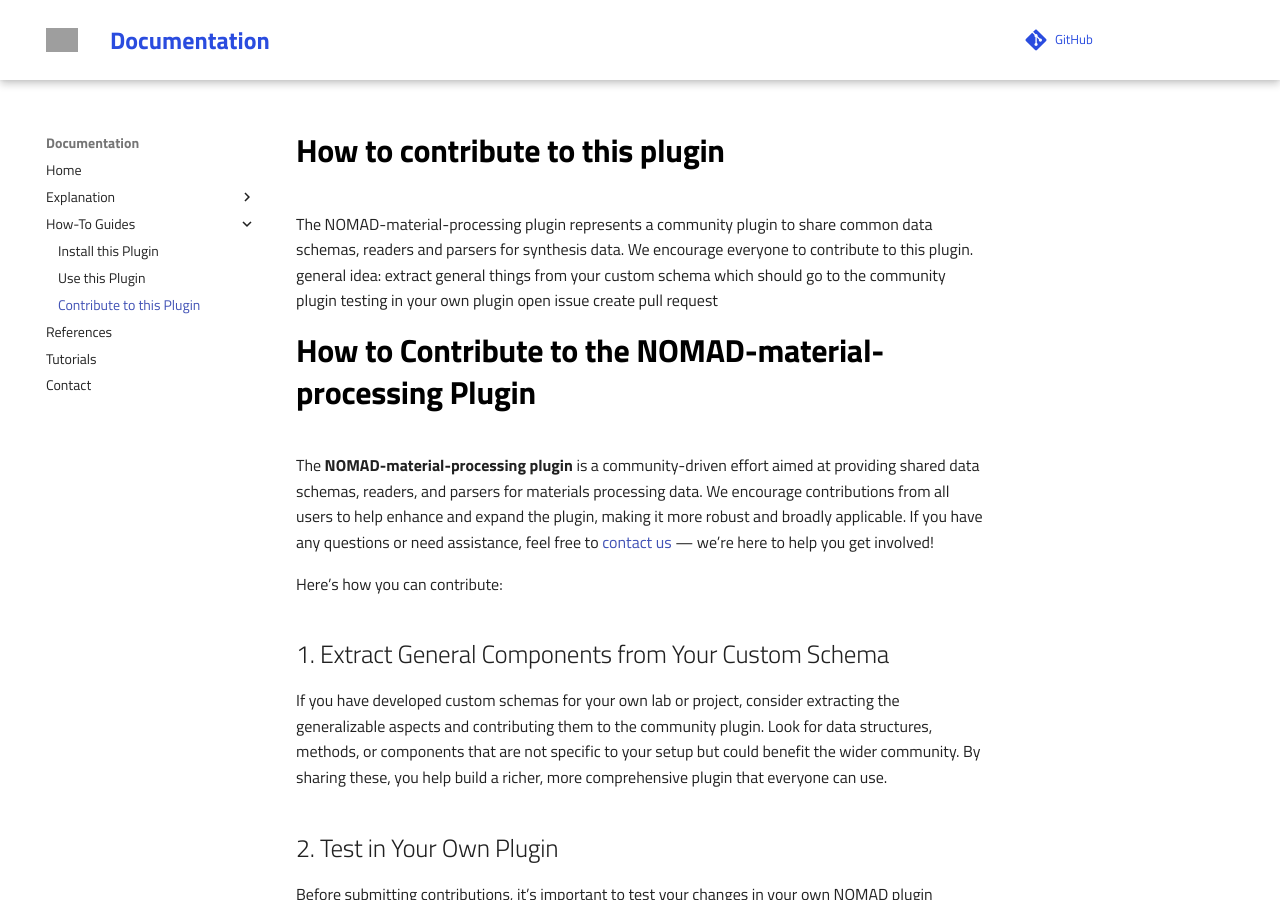
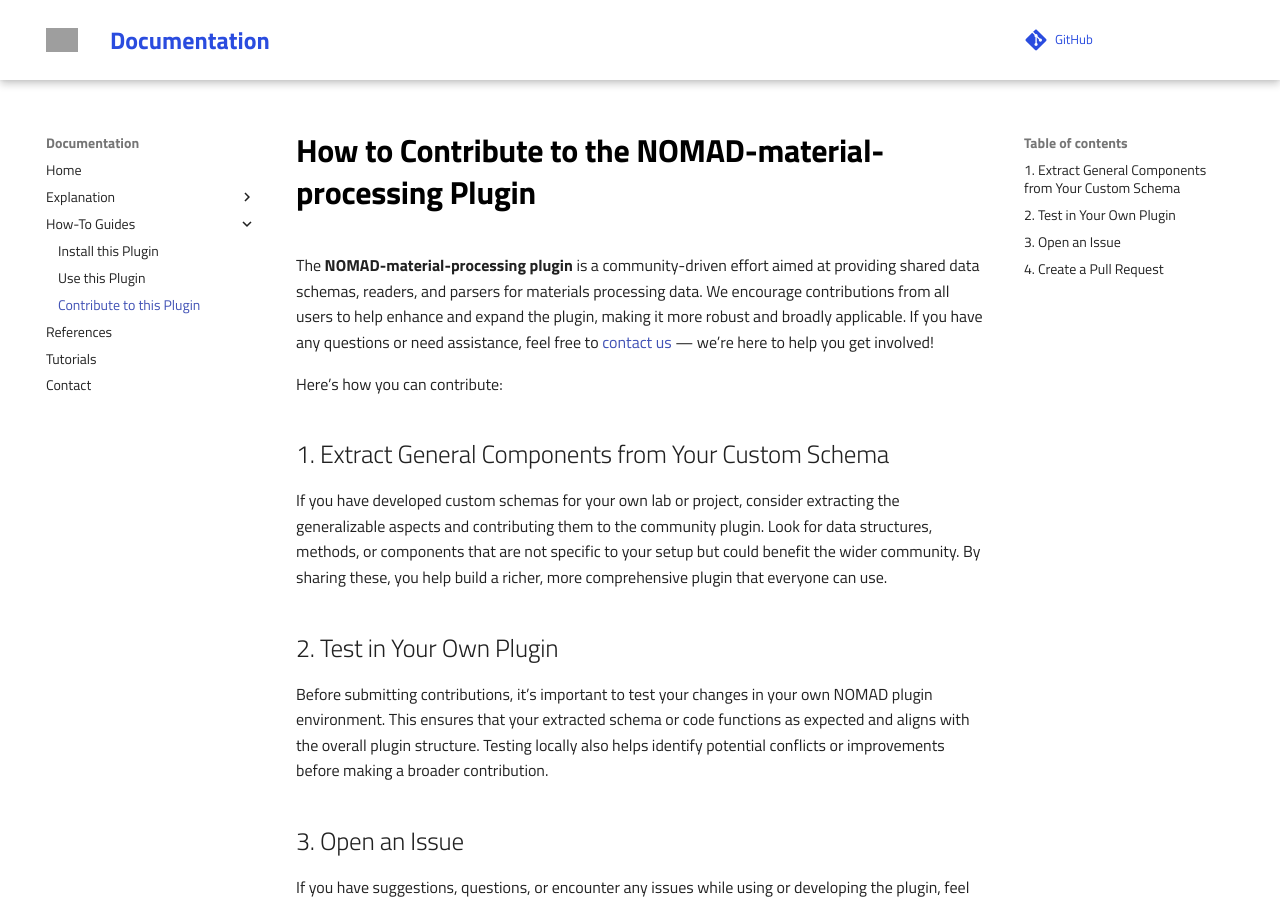
Before and after one commit to FAIRmat-NFDI/nomad-material-processing, an MkDocs documentation site: the page built from docs/how_to/develop.md, in a window 1280 px wide and 900 px high. Built offline with MkDocs 1.6.1 and Material for MkDocs 9.7.7, drawn with Linux system fonts in a browser that asks for light colours; comment, search, counter and statistics services are not loaded; grey boxes are pictures that could not be loaded.

Commit message:
delete old text blocks from develop.md

```diff
--- a/docs/how_to/develop.md
+++ b/docs/how_to/develop.md
@@ -1,11 +1,3 @@
-# How to contribute to this plugin
-
-The NOMAD-material-processing plugin represents a community plugin to share common data schemas, readers and parsers for synthesis data. We encourage everyone to contribute to this plugin.
-    general idea: extract general things from your custom schema which should go to the community plugin
-    testing in your own plugin
-    open issue
-    create pull request
-
 # How to Contribute to the NOMAD-material-processing Plugin
 
 The **NOMAD-material-processing plugin** is a community-driven effort aimed at providing shared data schemas, readers, and parsers for materials processing data. We encourage contributions from all users to help enhance and expand the plugin, making it more robust and broadly applicable. If you have any questions or need assistance, feel free to [contact us](../contact.md) — we’re here to help you get involved!
```
